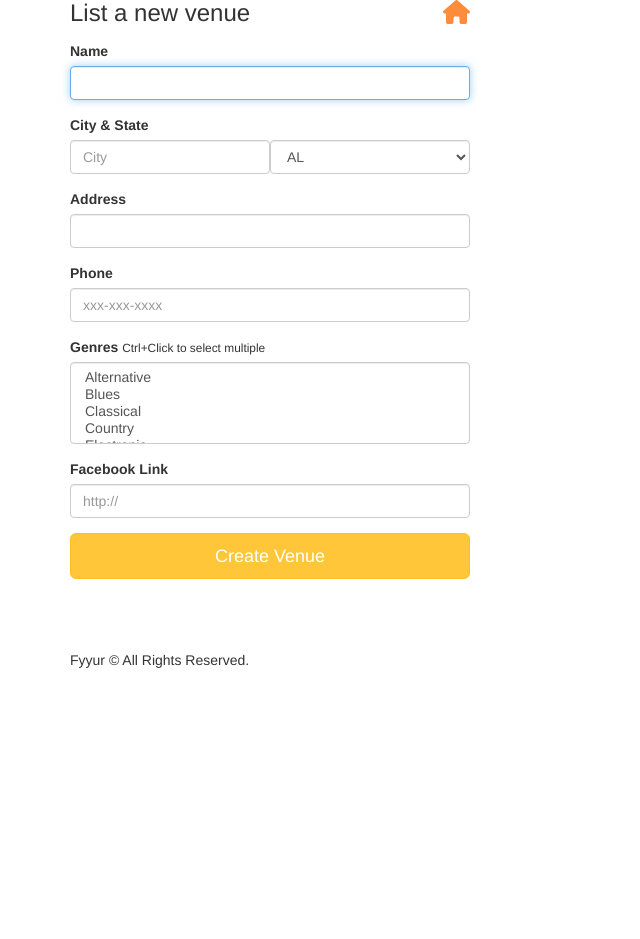
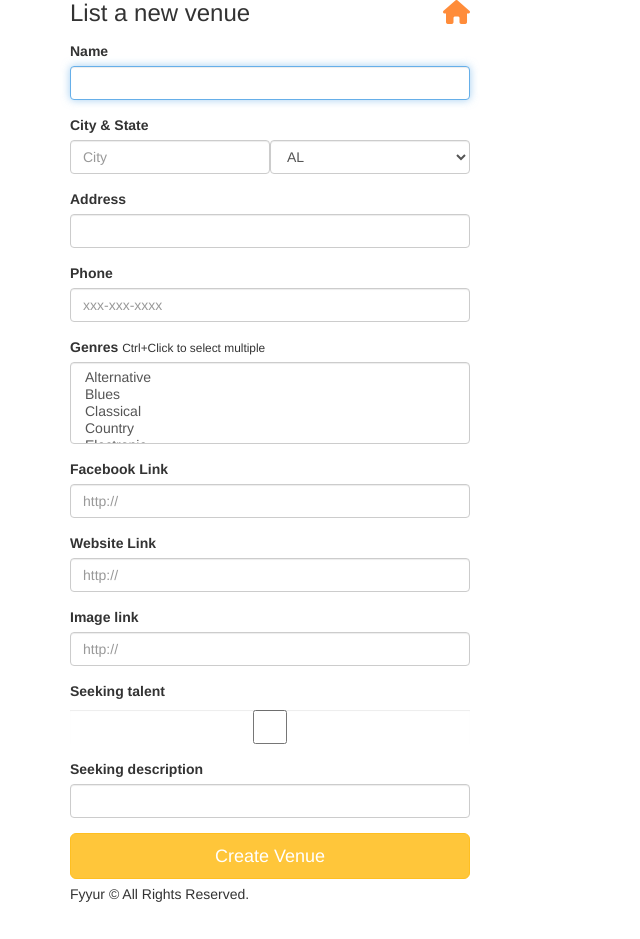
Before and after one commit to Saleh-Albrahim/Fyyur-Artist-Booking-Site, a Flask app: page /venues/create in a window 1280 px wide. Shown: the part 95-1034 px from the top of the page, without its empty margins (0-640 px from the left). Before the commit the page ends 763 px from the top, so only its background shows below. Run offline with Flask 2, Linux system fonts and the light colour scheme; parts of the project's set-up code (start-up, migrations or seed data) failed here and were passed over; some libraries are stand-ins or nearby versions.

Commit message:
finish add venue

```diff
--- a/app.py
+++ b/app.py
@@ -2,6 +2,8 @@
 # Imports
 #----------------------------------------------------------------------------#
 
+
+from models import *
 import json
 import dateutil.parser
 import babel
@@ -28,60 +30,11 @@ app.config['SQLALCHEMY_TRACK_MODIFICATIONS'] = False
 
 db = SQLAlchemy(app)
 
-
 Migrate = Migrate(app, db)
 #----------------------------------------------------------------------------#
 # Models.
 #----------------------------------------------------------------------------#
-
-
-class Locations(db.Model):
-    __tablename__ = 'locations'
-    __table_args__ = (db.UniqueConstraint('city', 'state'),)
-    id = db.Column(db.Integer, primary_key=True)
-    city = db.Column(db.String(120), primary_key=True)
-    state = db.Column(db.String(120), primary_key=True)
-    venues = db.relationship('venues', backref='location')
-    artist = db.relationship('artist', backref='location')
-
-
-class Show(db.Model):
-    __tablename__ = 'show'
-    artist_ID = db.Column(db.Integer, db.ForeignKey(
-        'artist.id'), primary_key=True)
-    venue_ID = db.Column(db.Integer, db.ForeignKey(
-        'venues.id'), primary_key=True)
-    start_time = db.Column(db.DateTime)
-
-
-class Venues(db.Model):
-    __tablename__ = 'venues'
-    id = db.Column(db.Integer, primary_key=True)
-    name = db.Column(db.String)
-    Location_id = db.Column(db.Integer, db.ForeignKey(
-        'locations.id'), nullable=False)
-    address = db.Column(db.String(120))
-    phone = db.Column(db.String(120))
-    image_link = db.Column(db.String(500))
-    Genres = db.Column(PickleType)
-    facebook_link = db.Column(db.String(120))
-    show = db.relationship('show', backref='venue')
-
-
-class Artist(db.Model):
-    __tablename__ = 'artist'
-    id = db.Column(db.Integer, primary_key=True)
-    name = db.Column(db.String)
-    Location_id = db.Column(db.Integer, db.ForeignKey(
-        'locations.id'), nullable=False)
-    phone = db.Column(db.String(120))
-    genres = db.Column(db.String(120))
-    image_link = db.Column(db.String(500))
-    facebook_link = db.Column(db.String(120))
-    show = db.relationship('show', backref='artist')
-
-
-# TODO: implement any missing fields, as a database migration using Flask-Migrate
+# TODO: implement any missing fields, as a database migration using Flask-Migratef
 
 # TODO Implement Show and Artist models, and complete all model relationships and properties, as a database migration.
 
@@ -260,10 +213,13 @@ def create_venue_submission():
     state = request.form['state']
     address = request.form['address']
     phone = request.form['phone']
-    # print(request.form['image_link'])
     genres = request.form.getlist('genres')
     facebook = request.form['facebook_link']
-
+    website = request.form['website']
+    image_link = request.form['image_link']
+    seeking_talent = request.form['seeking_talent']
+    print(request.form['seeking_talent'])
+    seeking_description = request.form['seeking_description']
     # check if this city & state is added before if yes get the id
     getlocation = Locations.query.filter_by(city=city, state=state).first()
     if getlocation is None:
@@ -274,7 +230,7 @@ def create_venue_submission():
     Location_id = getlocation.id
 
     newVenues = Venues(name=name, Location_id=Location_id,
-                       address=address, phone=phone)
+                       address=address, phone=phone, genres=genres, facebook=facebook)
 
     # TODO: insert form data as a new Venue record in the db, instead
     # TODO: modify data to be the data object returned from db insertion
--- a/forms.py
+++ b/forms.py
@@ -1,6 +1,6 @@
 from datetime import datetime
 from flask_wtf import Form
-from wtforms import StringField, SelectField, SelectMultipleField, DateTimeField
+from wtforms import StringField, SelectField, SelectMultipleField, DateTimeField, BooleanField, TextAreaField
 from wtforms.validators import DataRequired, AnyOf, URL
 
 genres_choices = [
@@ -122,6 +122,16 @@ class VenueForm(Form):
     facebook_link = StringField(
         'facebook_link', validators=[URL()]
     )
+    website = StringField(
+        'website', validators=[URL()]
+    )
+    image_link = StringField(
+        'image_link', validators=[URL()]
+    )
+    seeking_talent = BooleanField()
+    seeking_description = TextAreaField(
+        'seeking_description', validators=[DataRequired()]
+    )
 
 
 class ArtistForm(Form):
--- a/templates/forms/new_venue.html
+++ b/templates/forms/new_venue.html
@@ -31,12 +31,28 @@
     <div class="form-group">
       <label for="genres">Genres</label>
       <small>Ctrl+Click to select multiple</small>
-      {{ form.genres(class_ = 'form-control', placeholder='Genres, separated by commas',  autofocus = true) }}
+      {{ form.genres(class_ = 'form-control', id='genres', placeholder='Genres, separated by commas',  autofocus = true) }}
     </div>
     <div class="form-group">
       <label for="genres">Facebook Link</label>
       {{ form.facebook_link(class_ = 'form-control', placeholder='http://',  autofocus = true) }}
     </div>
+    <div class="form-group">
+      <label for="website">Website Link</label>
+      {{ form.website(class_ = 'form-control', placeholder='http://', id='website' ,autofocus = true) }}
+    </div>
+    <div class="form-group">
+      <label for="image_link">Image link</label>
+      {{ form.image_link(class_ = 'form-control', placeholder='http://', id='image_link' ,autofocus = true) }}
+    </div>
+    <div class="form-group">
+      <label for="seeking_talent">Seeking talent</label>
+      {{ form.seeking_talent(class_ = 'form-control',  id='seeking_talent' ,autofocus = true) }}
+    </div>
+    <div class="form-group">
+      <label for="seeking_description">Seeking description</label>
+      {{ form.image_link(class_ = 'form-control',  id='seeking_description' ,autofocus = true) }}
+    </div>
     <input type="submit" value="Create Venue" class="btn btn-primary btn-lg btn-block">
   </form>
 </div>
```
Also changed, not shown: models.py (added, +51 -0 lines).
